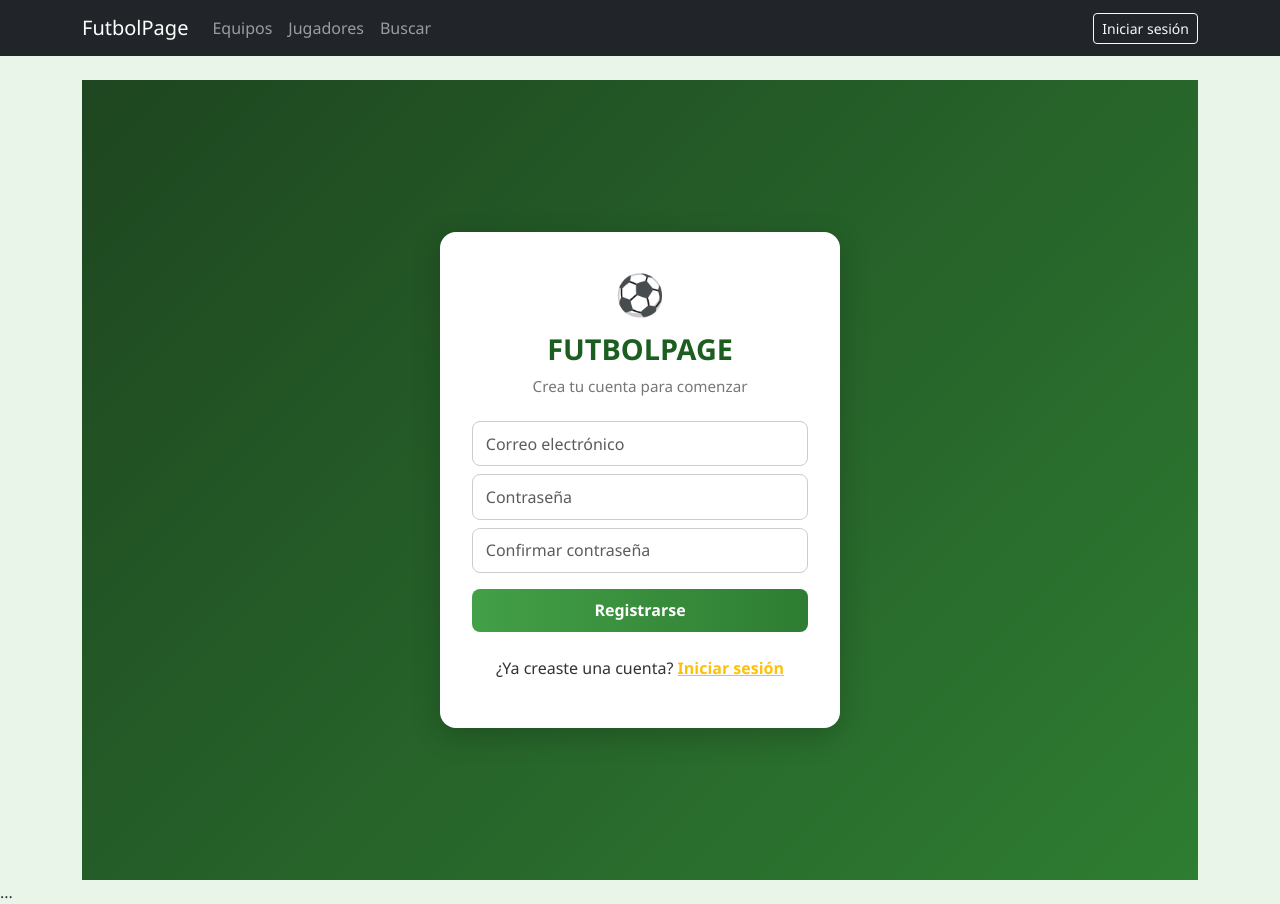
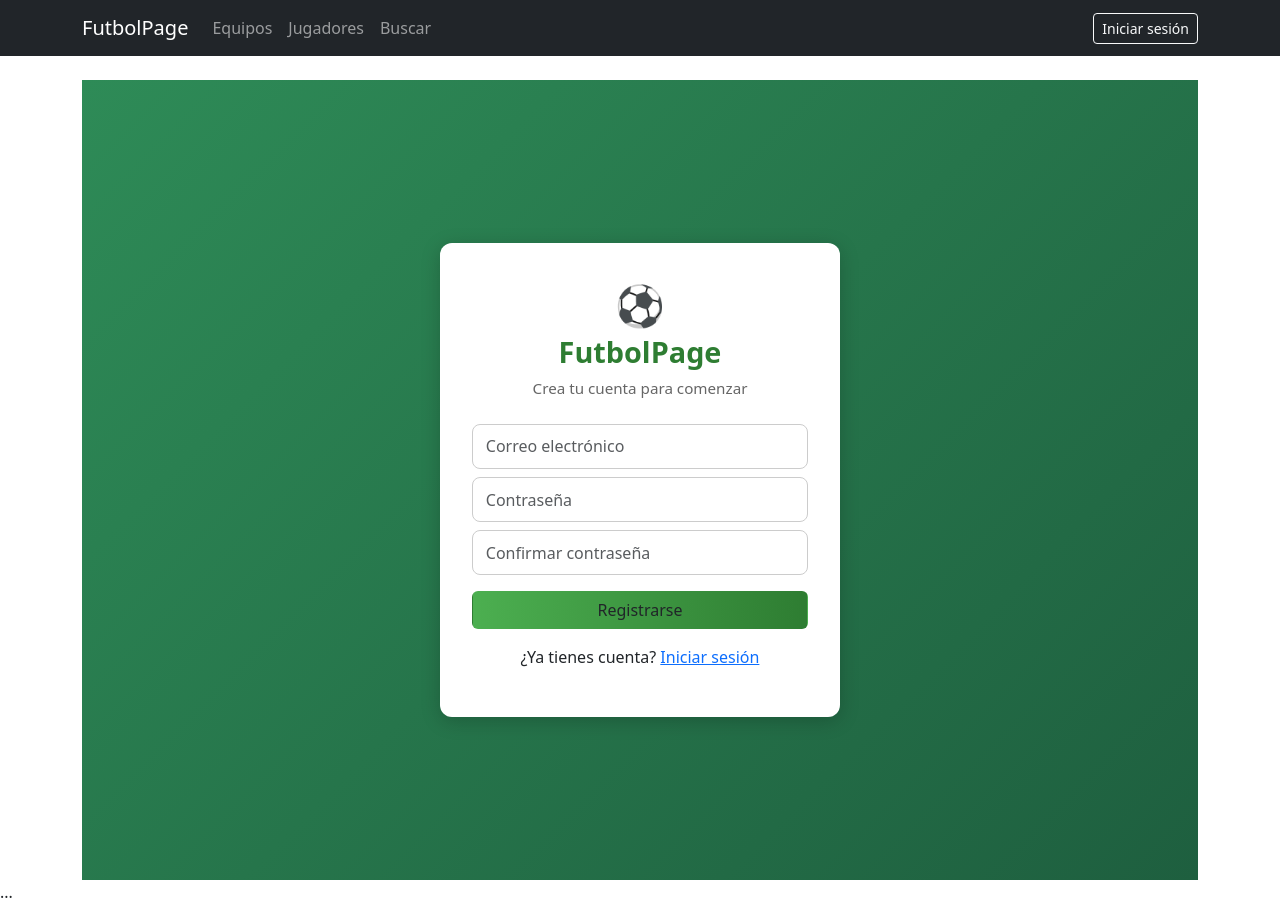
Before and after one commit to eljuanca18/futbolpage, a Next.js app: page /login in a window 1280 px wide. Built offline with nearby package versions, Linux system fonts and the light colour scheme; no server answers.

Commit message:
corr_login

```diff
--- a/src/app/login/page.tsx
+++ b/src/app/login/page.tsx
@@ -3,29 +3,44 @@
 import { useState } from 'react';
 import { supabase } from '@/lib/supabaseClient';
 import Link from 'next/link';
-import '@/styles/auth.css';
 
 export default function RegistroPage() {
   const [email, setEmail] = useState('');
   const [password, setPassword] = useState('');
   const [confirm, setConfirm] = useState('');
-  const [msg, setMsg] = useState('');
+  const [message, setMessage] = useState('');
+  const [loading, setLoading] = useState(false);
 
   const handleRegister = async (e: React.FormEvent) => {
     e.preventDefault();
+
     if (password !== confirm) {
-      setMsg('Las contraseñas no coinciden');
+      setMessage('❌ Las contraseñas no coinciden');
       return;
     }
-    const { error } = await supabase.auth.signUp({ email, password });
-    setMsg(error ? error.message : 'Revisa tu correo para confirmar tu cuenta');
+
+    setLoading(true);
+    setMessage('');
+
+    const { data, error } = await supabase.auth.signUp({
+      email,
+      password
+    });
+
+    if (error) {
+      setMessage(`❌ ${error.message}`);
+    } else {
+      setMessage('✅ Cuenta creada. Revisa tu correo para confirmar el registro.');
+    }
+
+    setLoading(false);
   };
 
   return (
     <div className="auth-wrapper">
       <div className="auth-card">
-        <div className="text-center">
-          <div style={{ fontSize: '2.5rem' }} className="text-center mb-2">⚽</div>
+        <div className="text-center mb-3">
+          <div style={{ fontSize: '2.5rem' }}>⚽</div>
           <h2 className="auth-title">FutbolPage</h2>
           <p className="auth-subtitle">Crea tu cuenta para comenzar</p>
         </div>
@@ -56,16 +71,16 @@ export default function RegistroPage() {
             required
           />
 
-          <button type="submit" className="btn auth-btn w-100 mb-2">
-            Registrarse
+          <button type="submit" className="btn auth-btn w-100" disabled={loading}>
+            {loading ? 'Registrando...' : 'Registrarse'}
           </button>
         </form>
 
-        {msg && <p className="text-center text-danger">{msg}</p>}
+        {message && <p className="text-center mt-3">{message}</p>}
 
         <p className="text-center mt-3">
-          ¿Ya creaste una cuenta?{' '}
-          <Link href="/login" className="text-warning fw-bold">
+          ¿Ya tienes cuenta?{' '}
+          <Link href="/login" className="auth-link">
             Iniciar sesión
           </Link>
         </p>
```
